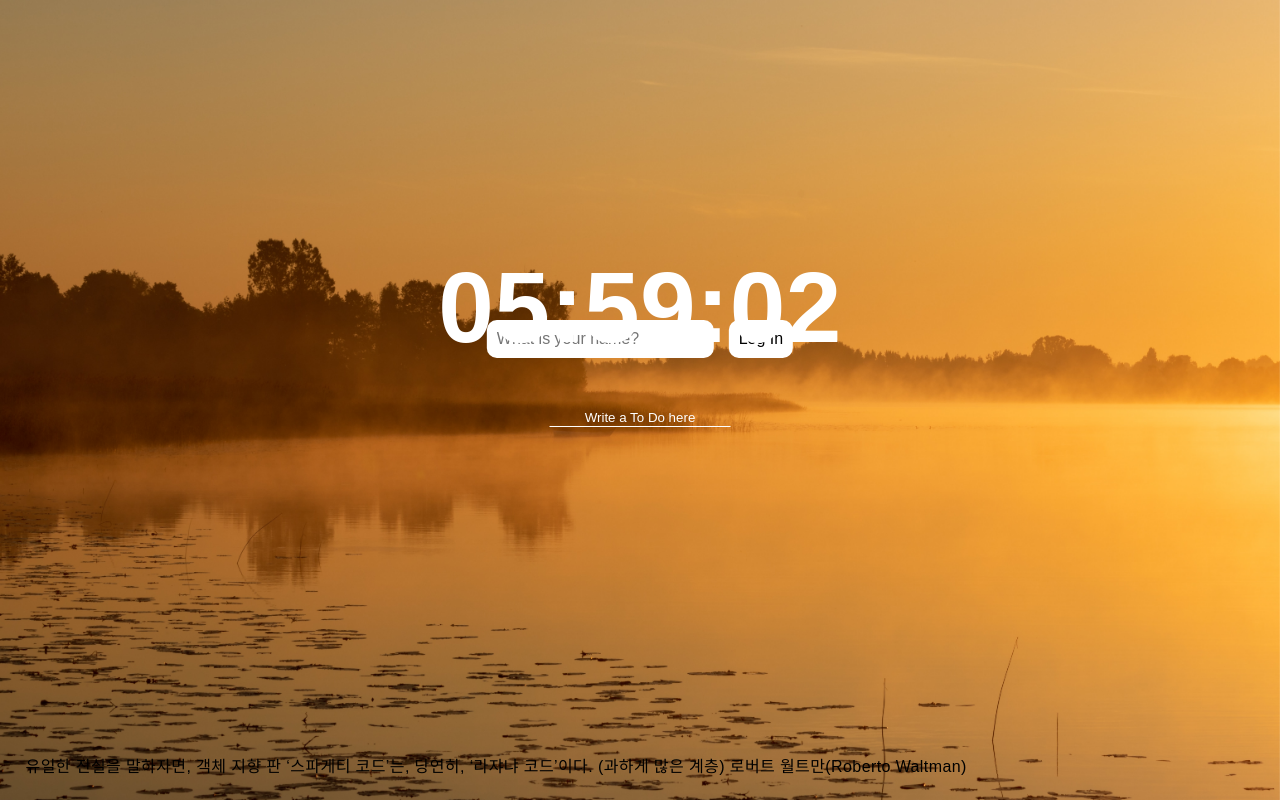
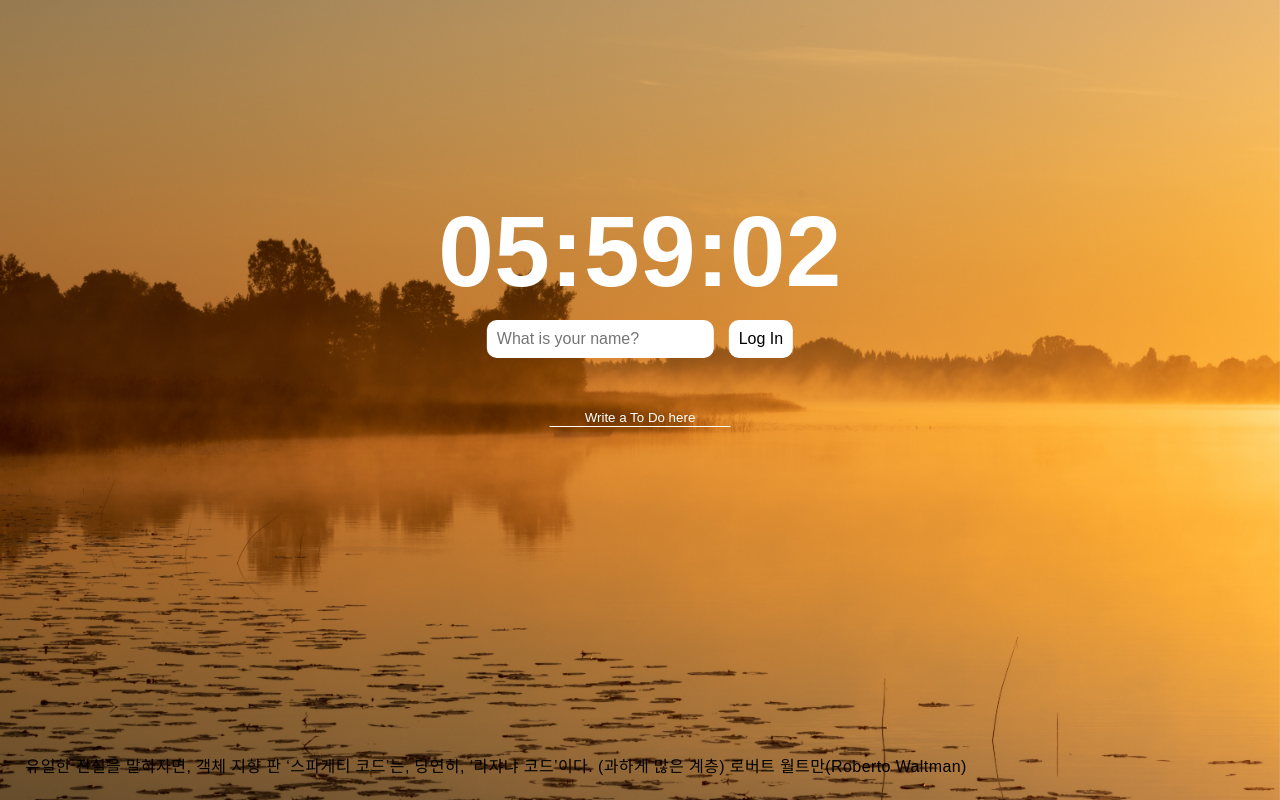
Before and after one commit to hy0ni/clone_notes, a plain HTML site: page MOMENTUM/index.html in a window 1280 px wide. Drawn offline with Linux system fonts and the light colour scheme; a web font is replaced by a local one.

Commit message:
[mod] css 수정

```diff
--- a/MOMENTUM/css/style.css
+++ b/MOMENTUM/css/style.css
@@ -39,7 +39,7 @@ img {
 }
 
 #clock {
-  top: 25vh;
+  top: 18vh;
   font-size: 100px;
   color: #fff;
 }
```
